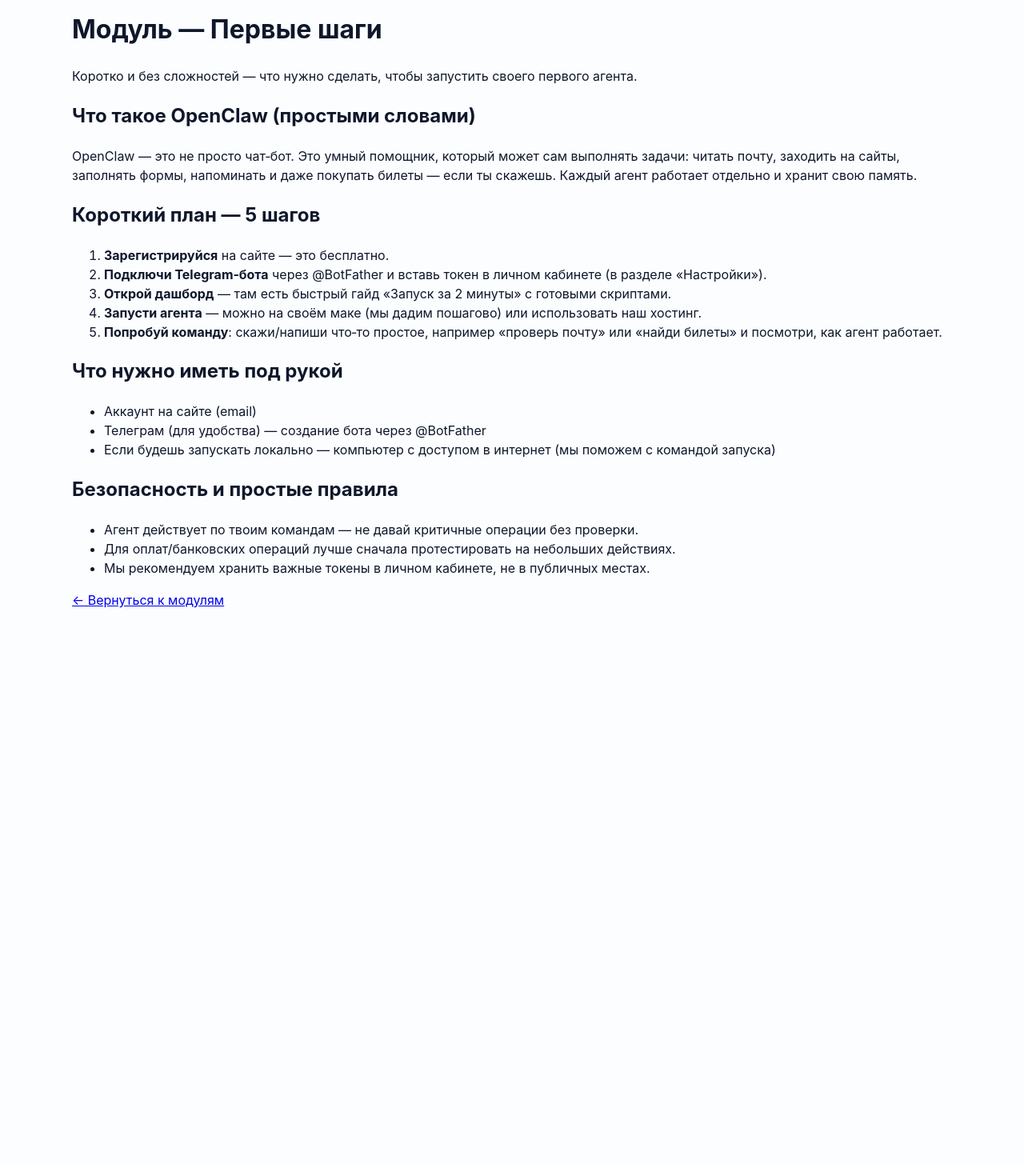
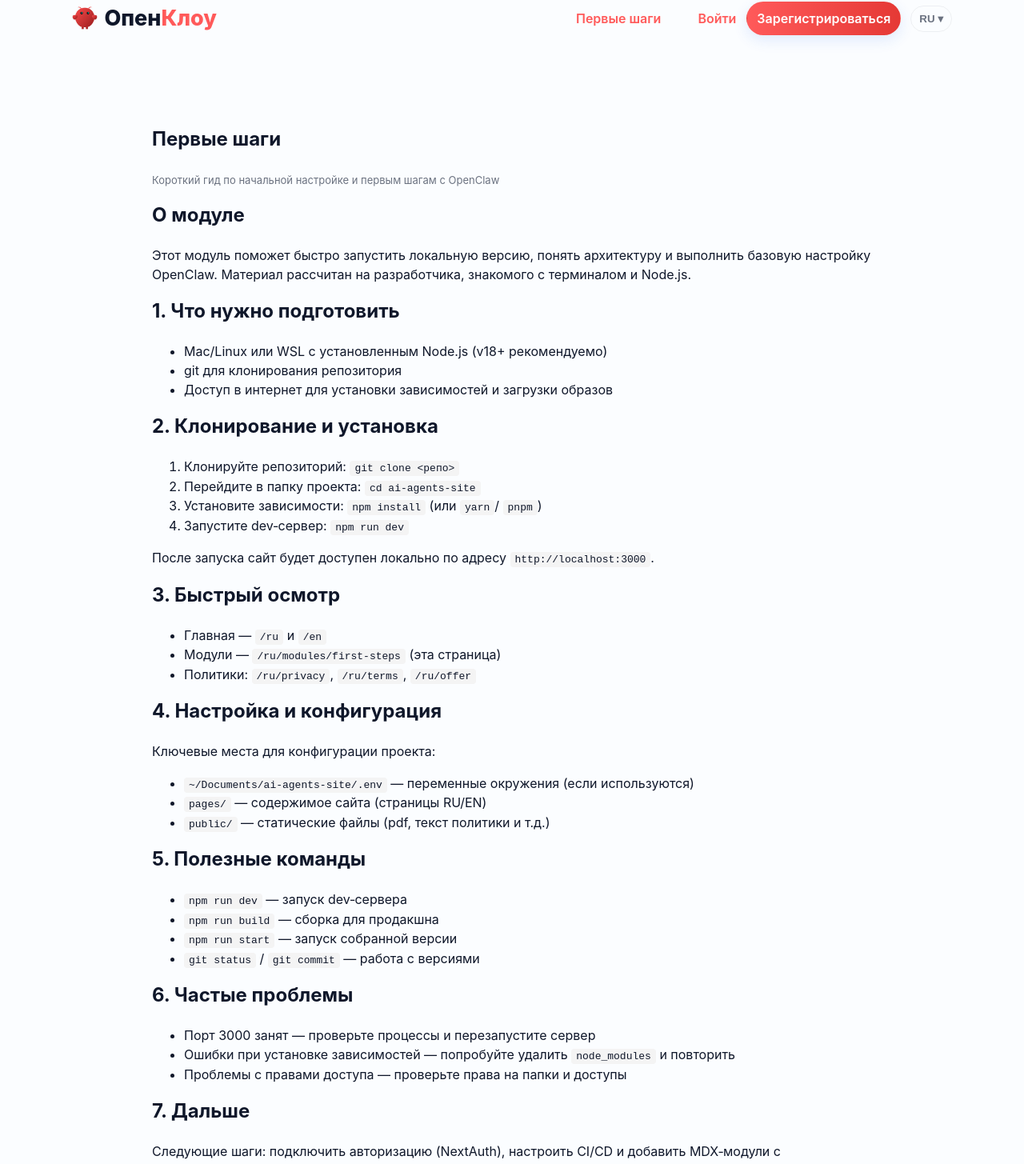
Before and after one commit to novaaurelis/nova-ai-agents-site-backup, a Next.js app: page /ru/modules/first-steps in a window 1280 px wide. Shown: the part 36-1491 px from the top of the page at 80% size. Before the commit the page ends 842 px from the top, so only its background shows below. Built offline with nearby package versions, Linux system fonts and the light colour scheme.

Commit message:
feat: add 'First steps' module page (RU) from uploaded draft

```diff
--- a/pages/ru/modules/first-steps.js
+++ b/pages/ru/modules/first-steps.js
@@ -1,39 +1,95 @@
 import Link from 'next/link'
+import Header from '../../../components/Header'
 
-export default function RuFirstSteps(){
+export default function FirstSteps(){
   return (
-    <div className="container">
-      <h1>Модуль — Первые шаги</h1>
+    <div>
+      <Header/>
+      <main className="container">
+        <article className="module">
+          <header className="module-header">
+            <h1>Первые шаги</h1>
+            <p className="muted">Короткий гид по начальной настройке и первым шагам с OpenClaw</p>
+          </header>
 
-      <p>Коротко и без сложностей — что нужно сделать, чтобы запустить своего первого агента.</p>
+          <section>
+            <h2>О модуле</h2>
+            <p>Этот модуль поможет быстро запустить локальную версию, понять архитектуру и выполнить базовую настройку OpenClaw. Материал рассчитан на разработчика, знакомого с терминалом и Node.js.</p>
+          </section>
 
-      <h2>Что такое OpenClaw (простыми словами)</h2>
-      <p>OpenClaw — это не просто чат‑бот. Это умный помощник, который может сам выполнять задачи: читать почту, заходить на сайты, заполнять формы, напоминать и даже покупать билеты — если ты скажешь. Каждый агент работает отдельно и хранит свою память.</p>
+          <section>
+            <h2>1. Что нужно подготовить</h2>
+            <ul>
+              <li>Mac/Linux или WSL с установленным Node.js (v18+ рекомендуемо)</li>
+              <li>git для клонирования репозитория</li>
+              <li>Доступ в интернет для установки зависимостей и загрузки образов</li>
+            </ul>
+          </section>
 
-      <h2>Короткий план — 5 шагов</h2>
+          <section>
+            <h2>2. Клонирование и установка</h2>
             <ol>
-        <li><strong>Зарегистрируйся</strong> на сайте — это бесплатно.</li>
-        <li><strong>Подключи Telegram‑бота</strong> через @BotFather и вставь токен в личном кабинете (в разделе «Настройки»).</li>
-        <li><strong>Открой дашборд</strong> — там есть быстрый гайд «Запуск за 2 минуты» с готовыми скриптами.</li>
-        <li><strong>Запусти агента</strong> — можно на своём маке (мы дадим пошагово) или использовать наш хостинг.</li>
-        <li><strong>Попробуй команду</strong>: скажи/напиши что‑то простое, например «проверь почту» или «найди билеты» и посмотри, как агент работает.</li>
+              <li>Клонируйте репозиторий: <code>git clone &lt;репо&gt;</code></li>
+              <li>Перейдите в папку проекта: <code>cd ai-agents-site</code></li>
+              <li>Установите зависимости: <code>npm install</code> (или <code>yarn</code>/ <code>pnpm</code>)</li>
+              <li>Запустите dev‑сервер: <code>npm run dev</code></li>
             </ol>
+            <p>После запуска сайт будет доступен локально по адресу <code>http://localhost:3000</code>.</p>
+          </section>
 
-      <h2>Что нужно иметь под рукой</h2>
+          <section>
+            <h2>3. Быстрый осмотр</h2>
             <ul>
-        <li>Аккаунт на сайте (email)</li>
-        <li>Телеграм (для удобства) — создание бота через @BotFather</li>
-        <li>Если будешь запускать локально — компьютер с доступом в интернет (мы поможем с командой запуска)</li>
+              <li>Главная — <code>/ru</code> и <code>/en</code></li>
+              <li>Модули — <code>/ru/modules/first-steps</code> (эта страница)</li>
+              <li>Политики: <code>/ru/privacy</code>, <code>/ru/terms</code>, <code>/ru/offer</code></li>
             </ul>
+          </section>
 
-      <h2>Безопасность и простые правила</h2>
+          <section>
+            <h2>4. Настройка и конфигурация</h2>
+            <p>Ключевые места для конфигурации проекта:</p>
             <ul>
-        <li>Агент действует по твоим командам — не давай критичные операции без проверки.</li>
-        <li>Для оплат/банковских операций лучше сначала протестировать на небольших действиях.</li>
-        <li>Мы рекомендуем хранить важные токены в личном кабинете, не в публичных местах.</li>
+              <li><code>~/Documents/ai-agents-site/.env</code> — переменные окружения (если используются)</li>
+              <li><code>pages/</code> — содержимое сайта (страницы RU/EN)</li>
+              <li><code>public/</code> — статические файлы (pdf, текст политики и т.д.)</li>
             </ul>
+          </section>
 
-      <p><Link href="/ru/modules">← Вернуться к модулям</Link></p>
+          <section>
+            <h2>5. Полезные команды</h2>
+            <ul>
+              <li><code>npm run dev</code> — запуск dev‑сервера</li>
+              <li><code>npm run build</code> — сборка для продакшна</li>
+              <li><code>npm run start</code> — запуск собранной версии</li>
+              <li><code>git status</code> / <code>git commit</code> — работа с версиями</li>
+            </ul>
+          </section>
+
+          <section>
+            <h2>6. Частые проблемы</h2>
+            <ul>
+              <li>Порт 3000 занят — проверьте процессы и перезапустите сервер</li>
+              <li>Ошибки при установке зависимостей — попробуйте удалить <code>node_modules</code> и повторить</li>
+              <li>Проблемы с правами доступа — проверьте права на папки и доступы</li>
+            </ul>
+          </section>
+
+          <section>
+            <h2>7. Дальше</h2>
+            <p>Следующие шаги: подключить авторизацию (NextAuth), настроить CI/CD и добавить MDX‑модули с интерактивными примерами. Могу помочь с любым из этапов — скажи, что приоритетнее.</p>
+          </section>
+
+          <p style={{marginTop:20}}><Link href="/ru">← На главную</Link></p>
+        </article>
+
+        <style jsx>{`
+          .module { max-width:900px; margin:18px auto; padding:0 18px }
+          .module-header { margin-bottom:12px }
+          .module h2 { margin-top:16px }
+          code { background:#f4f4f4; padding:2px 6px; border-radius:4px }
+        `}</style>
+      </main>
     </div>
   )
 }
```
Lines whose indentation alone changed are shown as unchanged.
